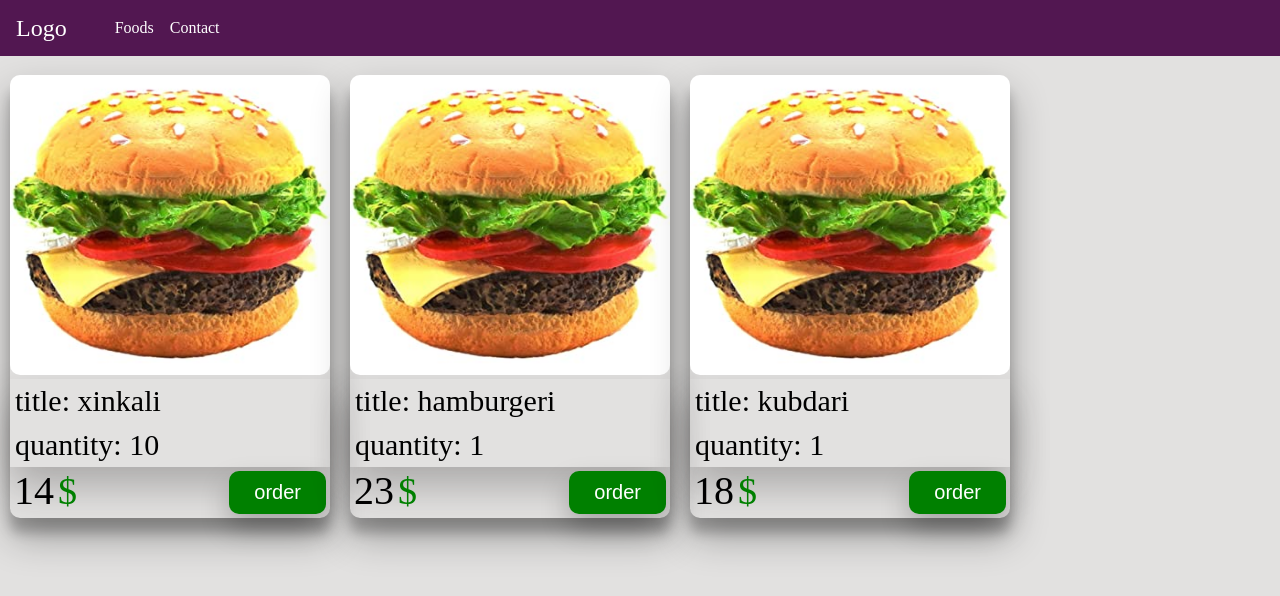
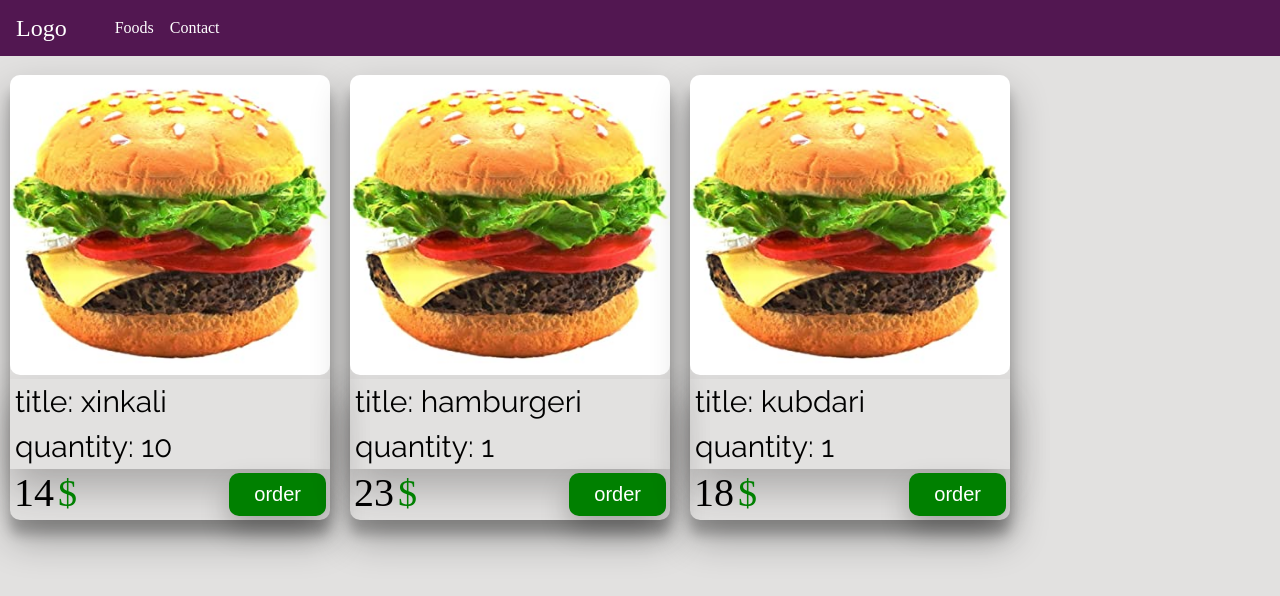
Before and after one commit to edo-edo/food-order, a React app: page / in a window 1280 px wide. Shown: the top 596 px of the page. Built offline with nearby package versions, Linux system fonts and the light colour scheme.

Commit message:
add new font

```diff
--- a/src/container/Food/Food.css
+++ b/src/container/Food/Food.css
@@ -1,3 +1,8 @@
+@font-face {
+    font-family: Raleway;
+    src: url(../../assets/fonts/Raleway-VariableFont_wght.ttf);
+}
+
 .Food {
     width: 25%;
     margin: 10px;
@@ -14,6 +19,7 @@
     height: 300px;
 }
 .Food__title {
+    font-family: Raleway;
     display: flex;
     flex-direction: column;
     font-size: 30px;
```
Also changed, not shown: src/assets/fonts/Raleway-VariableFont_wght.ttf (added).
